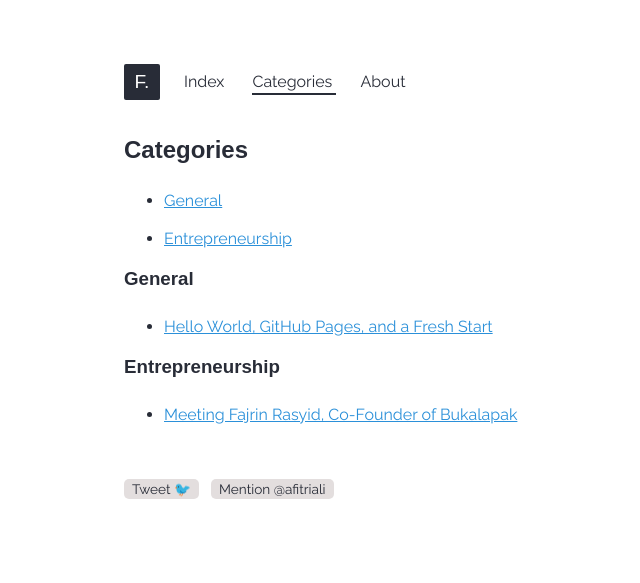
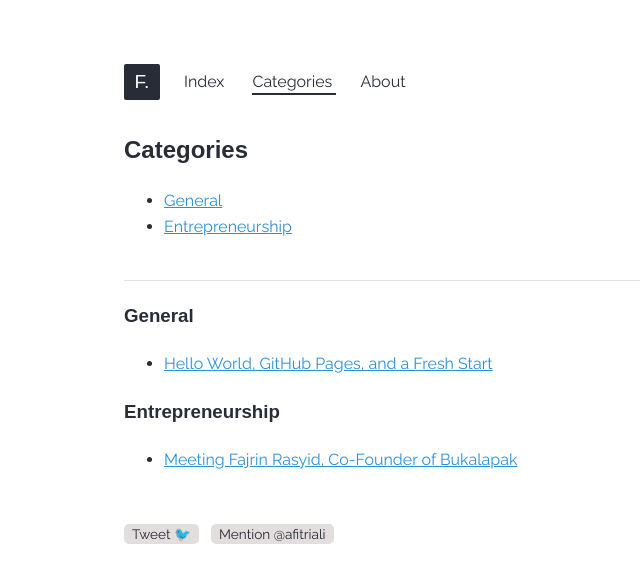
Before and after one commit to xfltrt/xfltrt.github.io, a Jekyll site: the page built from categories.html, in a window 1280 px wide. Shown: the top 583 px of the page, without its empty margins (166-806 px from the left). Built offline with Jekyll 4.4.1, drawn with Linux system fonts in a browser that asks for light colours; some web fonts are replaced; comment, search, counter and statistics services are not loaded.

Commit message:
Update main.scss

```diff
--- a/_sass/main.scss
+++ b/_sass/main.scss
@@ -39,6 +39,7 @@
   line-height: 1.65rem;
 }
 
+h3,
 p,
 ul {
   margin-top: 24px;
@@ -106,14 +107,20 @@
   margin-top: 8px;
 }
 
-.post:first-child {
+.post:first-child,
+.category:first-child {
   border-bottom: 1px solid var(--colour-light);
   margin-top: 0;
   padding-bottom: 24px;
 }
 
-.post:nth-child(2) {
+.post:nth-child(2),
+.category {
   margin-top: 24px;
+}
+
+.category li {
+  margin: initial;
 }
 
 .details {
```
